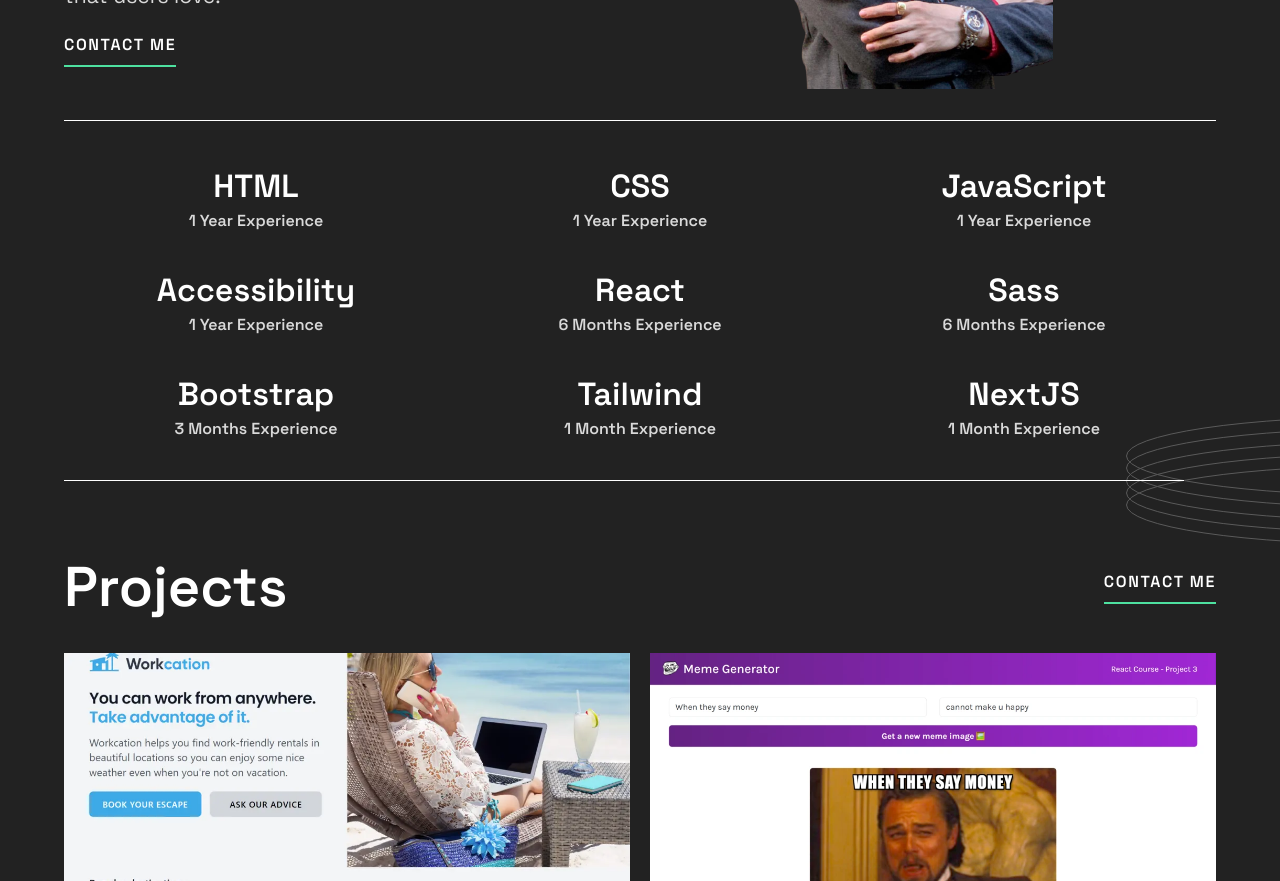
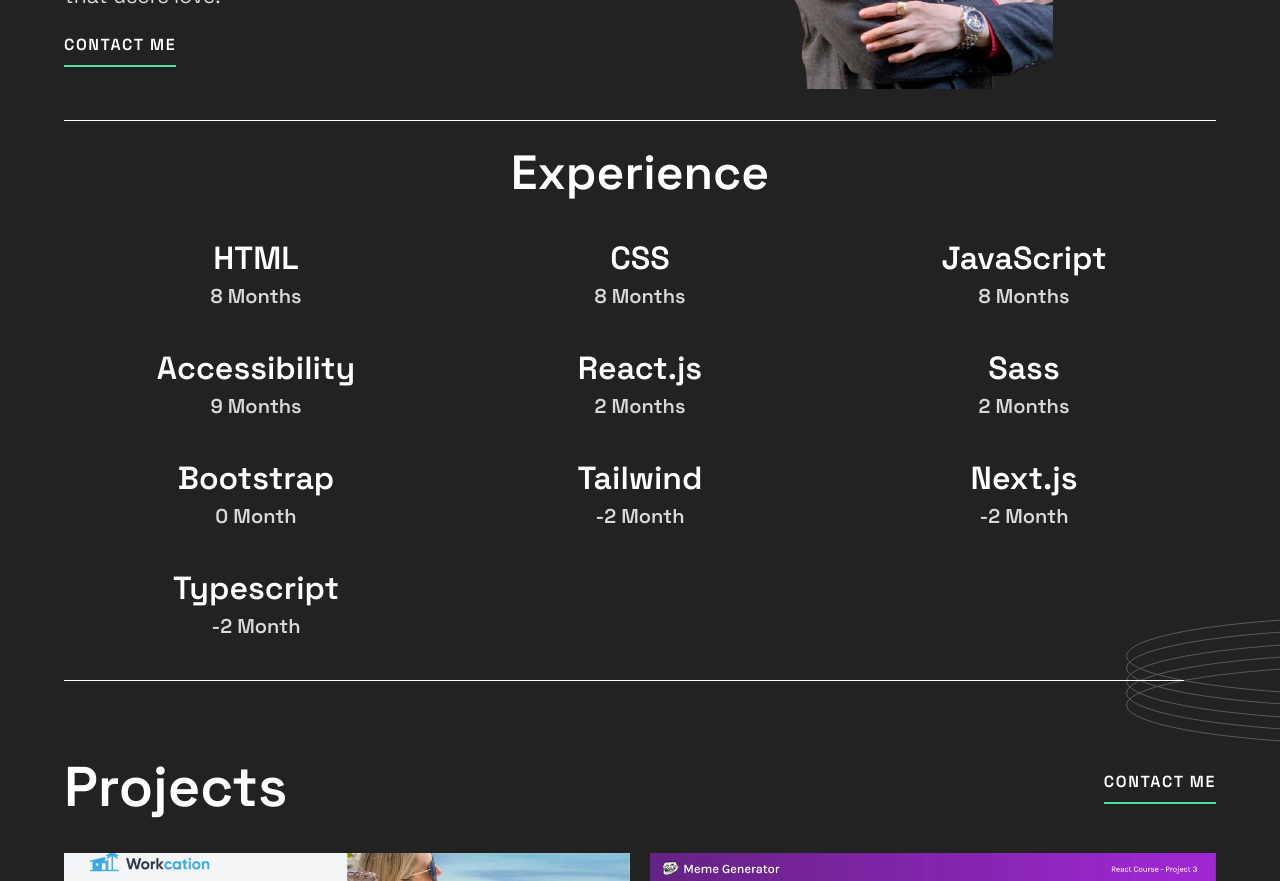
Before and after one commit to luyvannda/luyvannda.github.io, a React (Vite) app: page / in a window 1280 px wide. Shown: the part 380-1261 px from the top of the page. Built offline with nearby package versions, Linux system fonts and the light colour scheme.

Commit message:
add experience calculator to the project to dynamically calculate the exprience based on the start learning date

```diff
--- a/src/App.css
+++ b/src/App.css
@@ -151,7 +151,7 @@ body {
   }
 }
 .hero .hero-text {
-  color: #D9D9D9;
+  color: #d9d9d9;
   padding: 1.5rem 0;
   line-height: 1.625rem;
   text-align: justify;
@@ -256,6 +256,12 @@ body {
   }
 }
 
+.skills-title {
+  text-align: center;
+  font-size: 2rem;
+  color: #ffffff;
+}
+
 .skills-container {
   padding: 0 1.1rem 4rem 1.1rem;
   margin-top: 2rem;
@@ -297,7 +303,8 @@ body {
 }
 .skills-container .skills p {
   font-weight: 600;
-  color: #D9D9D9;
+  font-size: 1.25rem;
+  color: #d9d9d9;
 }
 
 .skill-rings {
@@ -381,7 +388,7 @@ body {
   font-size: 1.5rem;
 }
 .projects .projects-grid .projects-main p {
-  color: #D9D9D9;
+  color: #d9d9d9;
   padding-bottom: 1rem;
   word-spacing: 0.8rem;
 }
@@ -461,7 +468,7 @@ body {
 .form-background .contact-form .form-heading p {
   font-size: clamp(1rem, 0.2rem + 1.4vw, 1.5rem);
   text-align: center;
-  color: #D9D9D9;
+  color: #d9d9d9;
 }
 @media only screen and (min-width: 1000px) {
   .form-background .contact-form .form-heading {
--- a/src/App.scss
+++ b/src/App.scss
@@ -1,5 +1,4 @@
-@import url('https://fonts.googleapis.com/css2?family=Space+Grotesk:wght@400;600&display=swap');
-
+@import url("https://fonts.googleapis.com/css2?family=Space+Grotesk:wght@400;600&display=swap");
 
 @mixin media-min($breakpoint) {
   @media only screen and (min-width: $breakpoint) {
@@ -7,10 +6,9 @@
   }
 }
 
-
 $main-black-color: #222222;
 $main-white-color: #ffffff;
-$main-text-gray: #D9D9D9;
+$main-text-gray: #d9d9d9;
 $underline-green: #4ee1a0;
 $background-opacity: 0.1;
 
@@ -32,12 +30,10 @@ body {
   width: 100vw;
   min-height: 100vh;
   background-color: $main-black-color;
-  font-family: 'Space Grotesk', sans-serif;
+  font-family: "Space Grotesk", sans-serif;
   color: $main-white-color;
   overflow-x: hidden;
 }
-
-
 
 .navbar {
   display: flex;
@@ -68,7 +64,6 @@ body {
       }
     }
   }
-
 }
 
 @include media-min(768px) {
@@ -88,14 +83,12 @@ body {
   .navbar {
     padding: 0 4rem;
   }
-
 }
 
 @include media-min(1300px) {
   .navbar {
     padding: 0 8rem;
   }
-
 }
 
 .profile-container {
@@ -127,11 +120,8 @@ body {
         margin-bottom: 4rem;
       }
     }
-
   }
 }
-
-
 
 .hero {
   display: flex;
@@ -180,7 +170,6 @@ body {
     }
   }
 
-
   .hero-text {
     color: $main-text-gray;
     padding: 1.5rem 0;
@@ -189,7 +178,6 @@ body {
     font-size: clamp(1rem, 0.2rem + 1.4vw, 1.5rem);
   }
 }
-
 
 .contact-btn {
   display: flex;
@@ -288,7 +276,11 @@ body {
   }
 }
 
-
+.skills-title {
+  text-align: center;
+  font-size: 2rem;
+  color: $main-white-color;
+}
 
 .skills-container {
   padding: 0 1.1rem 4rem 1.1rem;
@@ -311,7 +303,6 @@ body {
     padding: 0 4rem 4rem 4rem;
   }
 
-
   @include media-min(1300px) {
     padding: 0 8rem 4rem 8rem;
   }
@@ -330,10 +321,10 @@ body {
 
     p {
       font-weight: 600;
+      font-size: 1.25rem;
       color: $main-text-gray;
     }
   }
-
 }
 
 .skill-rings {
@@ -350,24 +341,20 @@ body {
   border-bottom: 1.5px solid $main-white-color;
 
   @include media-min(768px) {
-    width: 91.60%;
+    width: 91.6%;
     margin: 0 2rem;
   }
 
   @include media-min(1000px) {
-    width: 87.50%;
+    width: 87.5%;
     margin: 0 4rem;
   }
 
   @include media-min(1300px) {
-    width: 82.50%;
+    width: 82.5%;
     margin: 0 8rem;
   }
 }
-
-
-
-
 
 .projects {
   padding: 0 1.1rem 2rem 1.1rem;
@@ -393,7 +380,6 @@ body {
     h2 {
       font-size: clamp(2.5rem, 0.5rem + 5vw, 3.5rem);
     }
-
   }
 
   .projects-grid {
@@ -500,7 +486,6 @@ body {
     }
 
     .form-heading {
-
       h2 {
         text-align: center;
         font-size: clamp(2.5rem, 0.5rem + 5vw, 3.5rem);
@@ -572,27 +557,23 @@ body {
           width: 7.3rem;
           margin-top: 0.5rem;
           border-bottom: 2px solid $underline-green;
-
         }
 
         &:hover {
           color: $underline-green;
         }
-
       }
     }
-
   }
 
   .form-rings {
     position: absolute;
     bottom: 4.25rem;
-    left: -21.20rem;
+    left: -21.2rem;
 
     @include media-min(768px) {
       bottom: 1rem;
     }
-
   }
 
   .bottom-border {
@@ -613,9 +594,6 @@ body {
       margin: 0 8rem;
     }
   }
-
-
-
 }
 
 footer {
--- a/src/components/Skills.jsx
+++ b/src/components/Skills.jsx
@@ -1,29 +1,33 @@
-import { skillsData } from "./skillsData"
+import { skillsData } from "./skillsData";
 
 function Skills() {
-
   const skillsElement = skillsData.map((skill) => {
     return (
       <div key={skill.id} className="skills">
         <h1>{skill.name}</h1>
-        <p>{skill.experience} Experience</p>
+        <p>{skill.experience}</p>
       </div>
-    )
-  })
+    );
+  });
 
   return (
     <div>
+      <div className="skills-title">
+        <h2>Experience</h2>
+      </div>
+
       <div className="skills-container">
         {skillsElement}
-        <img className="skill-rings" src="./images/pattern-rings.svg" alt="rings pattern"></img>
+        <img
+          className="skill-rings"
+          src="./images/pattern-rings.svg"
+          alt="rings pattern"
+        ></img>
 
         <div className="bottom-border"></div>
-
       </div>
-
-
     </div>
-  )
+  );
 }
 
-export default Skills
+export default Skills;
--- /dev/null
+++ b/src/components/skillsData.js
@@ -0,0 +1,61 @@
+import { calculateExperience } from "../utils/expCalc";
+
+export const skillsData = [
+  {
+    id: 1,
+    name: "HTML",
+    experience: calculateExperience("2023-02-01")
+  },
+
+  {
+    id: 2,
+    name: "CSS",
+    experience: calculateExperience("2023-02-01")
+  },
+
+  {
+    id: 3,
+    name: "JavaScript",
+    experience: calculateExperience("2023-02-01")
+  },
+
+  {
+    id: 4,
+    name: "Accessibility",
+    experience: calculateExperience("2023-01-01")
+  },
+
+  {
+    id: 5,
+    name: "React.js",
+    experience: calculateExperience("2023-08-01")
+  },
+
+  {
+    id: 6,
+    name: "Sass",
+    experience: calculateExperience("2023-08-01")
+  },
+
+  {
+    id: 7,
+    name: "Bootstrap",
+    experience: calculateExperience("2023-10-01")
+  },
+
+  {
+    id: 8,
+    name: "Tailwind",
+    experience: calculateExperience("2023-12-01")
+  },
+  {
+    id: 9,
+    name: "Next.js",
+    experience: calculateExperience("2023-12-01")
+  },
+  {
+    id: 10,
+    name: "Typescript",
+    experience: calculateExperience("2023-12-01")
+  }
+];
--- a/src/components/skillsData.jsx
+++ /dev/null
@@ -1,54 +0,0 @@
-export const skillsData = [
-  {
-    id: 1,
-    name: "HTML",
-    experience: "1 Year"
-  },
-
-  {
-    id: 2,
-    name: "CSS",
-    experience: "1 Year"
-  },
-
-  {
-    id: 3,
-    name: "JavaScript",
-    experience: "1 Year"
-  },
-
-  {
-    id: 4,
-    name: "Accessibility",
-    experience: "1 Year"
-  },
-
-  {
-    id: 5,
-    name: "React",
-    experience: "6 Months"
-  },
-
-  {
-    id: 6,
-    name: "Sass",
-    experience: "6 Months"
-  },
-
-  {
-    id: 7,
-    name: "Bootstrap",
-    experience: "3 Months"
-  },
-
-  {
-    id: 8,
-    name: "Tailwind",
-    experience: "1 Month"
-  },
-  {
-    id: 9,
-    name: "NextJS",
-    experience: "1 Month"
-  }
-];
--- /dev/null
+++ b/src/utils/expCalc.js
@@ -0,0 +1,25 @@
+function convertDateToMonths(dateString) {
+  const date = new Date(dateString);
+  return date.getFullYear() * 12 + date.getMonth();
+}
+
+export function calculateExperience(startDate) {
+  const currentDate = new Date();
+  const startMonth = convertDateToMonths(startDate);
+
+  const currentMonth = convertDateToMonths(currentDate);
+
+  const monthInterval = currentMonth - startMonth;
+
+  const yearsOfExperience = Math.floor(monthInterval / 12);
+
+  const monthsOfExperience = monthInterval % 12;
+
+  if (yearsOfExperience > 0) {
+    return `${yearsOfExperience} Year ${
+      yearsOfExperience > 1 ? "s" : ""
+    } ${monthsOfExperience} Month${monthsOfExperience > 1 ? "s" : ""}`;
+  } else {
+    return `${monthsOfExperience} Month${monthsOfExperience > 1 ? "s" : ""}`;
+  }
+}
```
Also changed, not shown: src/components/projectsData.js (renamed from src/components/projectsData.jsx), 2 other files (tests, documents, lock files or other folders).
